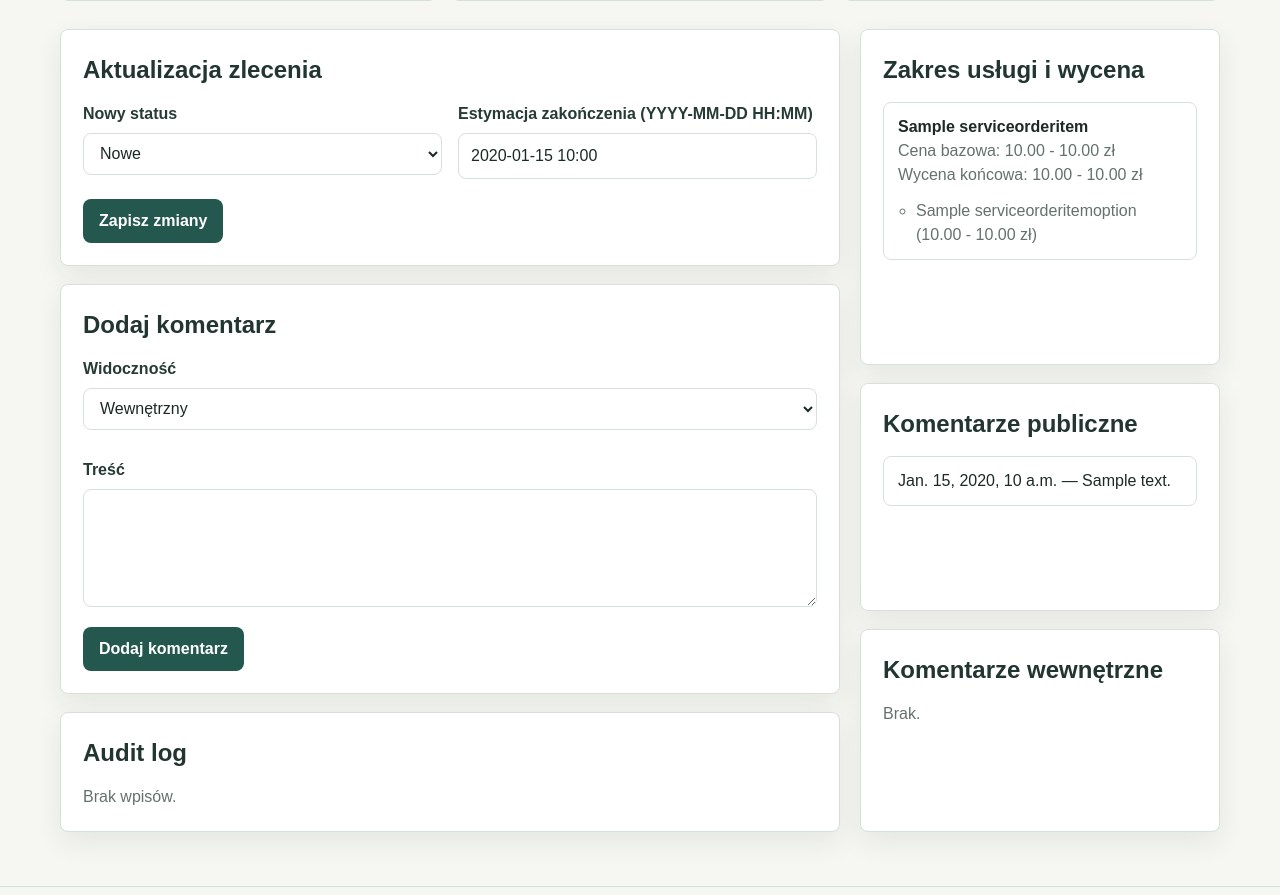
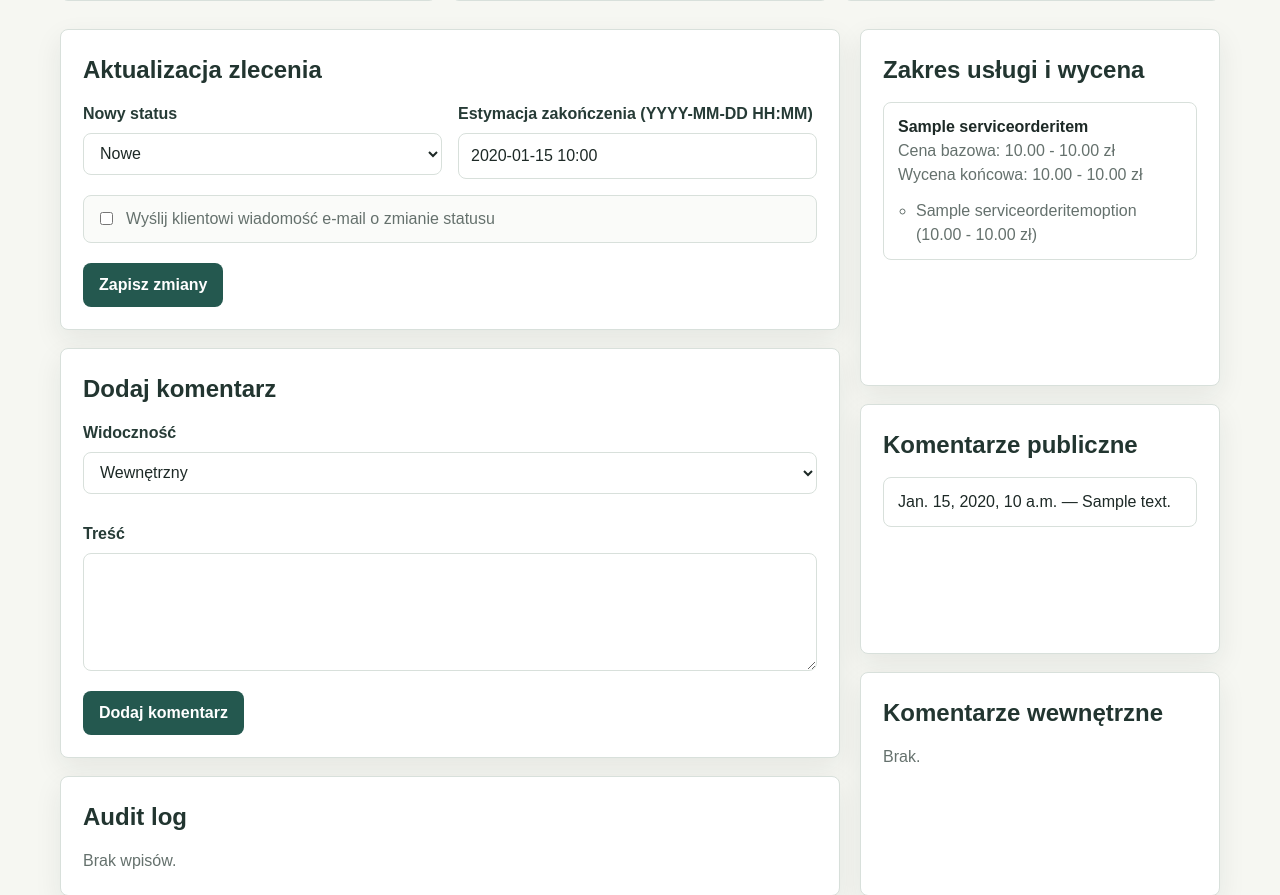
Before and after one commit to DawidSrd/Projekt-in-ynierski, a Django app: page /tech/orders/000/ in a window 1280 px wide. Shown: the part 296-1191 px from the top of the page. Run offline with Django 5.2, Linux system fonts and the light colour scheme; a user stored in the database is signed in; tables that the repository leaves empty hold one stand-in row (values such as "Sample post"); data that the repository does not hold is empty.

Commit message:
checkbox dla technika

```diff
--- a/backend/orders/static/orders/app.css
+++ b/backend/orders/static/orders/app.css
@@ -489,6 +489,10 @@ fieldset {
   font-weight: 400;
 }
 
+.choice--inline {
+  margin-top: 16px;
+}
+
 .message {
   margin: 16px 0 0;
   padding: 12px 14px;
--- a/backend/orders/templates/orders/tech_order_detail.html
+++ b/backend/orders/templates/orders/tech_order_detail.html
@@ -39,7 +39,7 @@
         <div class="panel__body">
           <h2>Aktualizacja zlecenia</h2>
 
-          <form method="post">
+          <form method="post" data-confirm-mail-form>
             {% csrf_token %}
             <input type="hidden" name="action" value="update_order" />
 
@@ -60,6 +60,11 @@
                 <input type="text" name="estimated_completion_at" value="{{ est_default }}" />
               </div>
             </div>
+
+            <label class="choice choice--inline">
+              <input type="checkbox" name="notify_customer" data-confirm-mail-checkbox />
+              <span>Wyślij klientowi wiadomość e-mail o zmianie statusu</span>
+            </label>
 
             <div class="button-row">
               <button type="submit">Zapisz zmiany</button>
@@ -176,4 +181,19 @@
       </section>
     </aside>
   </div>
+
+  <script>
+    const mailForm = document.querySelector("[data-confirm-mail-form]");
+    if (mailForm) {
+      mailForm.addEventListener("submit", function (event) {
+        const checkbox = mailForm.querySelector("[data-confirm-mail-checkbox]");
+        if (checkbox && checkbox.checked) {
+          const confirmed = window.confirm("Czy na pewno wysłać wiadomość e-mail do klienta?");
+          if (!confirmed) {
+            event.preventDefault();
+          }
+        }
+      });
+    }
+  </script>
 {% endblock %}
--- a/backend/orders/views.py
+++ b/backend/orders/views.py
@@ -468,6 +468,7 @@ def tech_order_detail(request, order_number: str):
         if action == "update_order":
             new_status = request.POST.get("status")
             estimate_raw = (request.POST.get("estimated_completion_at") or "").strip()
+            notify_customer = request.POST.get("notify_customer") == "on"
 
             old_status = order.status
             old_estimate = order.estimated_completion_at
@@ -503,15 +504,16 @@ def tech_order_detail(request, order_number: str):
                             performed_by=request.user,
                         )
 
-                        send_mail(
-                            subject=f"Zmiana statusu zlecenia {order.order_number}",
-                            message=(
-                                f"Status Twojego zlecenia {order.order_number} został zmieniony.\n\n"
-                                f"Aktualny status: {order.get_status_display()}\n"
-                            ),
-                            from_email=None,
-                            recipient_list=[order.customer_email],
-                        )
+                        if notify_customer:
+                            send_mail(
+                                subject=f"Zmiana statusu zlecenia {order.order_number}",
+                                message=(
+                                    f"Status Twojego zlecenia {order.order_number} został zmieniony.\n\n"
+                                    f"Aktualny status: {order.get_status_display()}\n"
+                                ),
+                                from_email=None,
+                                recipient_list=[order.customer_email],
+                            )
 
                     if old_estimate != order.estimated_completion_at:
                         AuditLog.objects.create(
@@ -524,7 +526,10 @@ def tech_order_detail(request, order_number: str):
                             performed_by=request.user,
                         )
 
-                    message = "Zlecenie zostało zaktualizowane."
+                    if notify_customer and old_status != order.status:
+                        message = "Zlecenie zostało zaktualizowane, a klient otrzymał wiadomość e-mail."
+                    else:
+                        message = "Zlecenie zostało zaktualizowane."
 
         elif action == "add_comment":
             visibility = request.POST.get("visibility")
```
Also changed, not shown: backend/orders/tests.py (+28 -0 lines).
